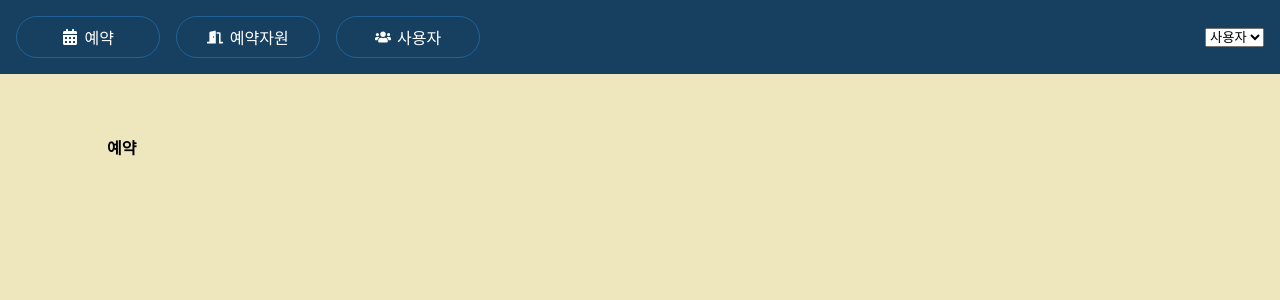
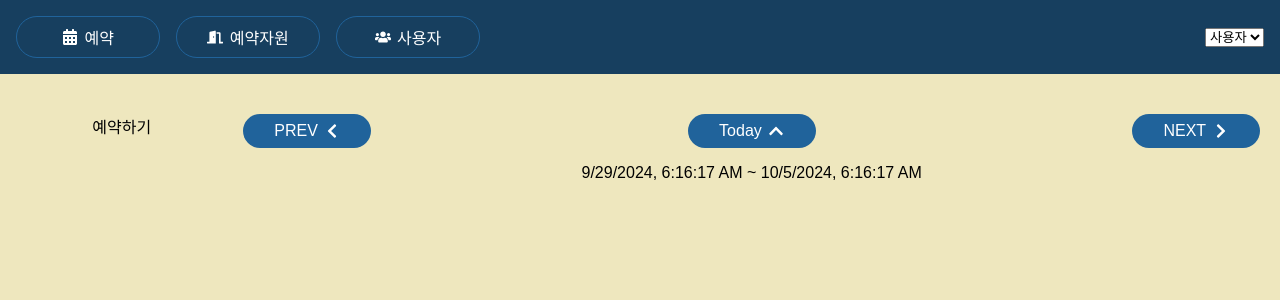
Before and after one commit to leegeon4/React-Demo, a React (Vite) app: page /bookings in a window 1280 px wide. Shown: the top 300 px of the page. Built offline with nearby package versions, Linux system fonts and the light colour scheme.

Commit message:
#8 예약 날짜 UI 제어하기

```diff
--- a/src/App.css
+++ b/src/App.css
@@ -192,3 +192,28 @@
 .item-details .bookable-availability ul {
   list-style: square;
 }
+
+.date-picker {
+  display:flex;
+  margin:0 0 1em;
+  justify-content: space-between;
+  align-items: center;
+}
+.date-picker button {
+  width:8em;
+}
+
+@keyframes spin {
+  100% {
+    transform: rotate(360deg);
+  }
+}
+.page-loading {
+  font-size: 300%;
+}
+.icon-loading {
+  animation: spin 1.5s linear infinite;
+}
+header .icon-loading {
+  color: white;
+}
--- a/src/component/Bookings/BookingsPage.jsx
+++ b/src/component/Bookings/BookingsPage.jsx
@@ -1,7 +1,15 @@
+import WeekPicker from "./WeekPicker.jsx";
+
 function BookingsPage(){
     return(
         <main className="bookings-page">
-            <h4>예약</h4>
+            <div>예약하기</div>
+          {/*  <WeekPicker date="" day="" month=""/>
+                WeekPicker 에서 받을 값이 3개 -> 함수에서 props 로 받거나
+                또는 오브젝트 분해하여 {date, day, month}
+          */}
+            {/* WeekPicker 에게 초기값으로 date 속성을 전달합니다.*/}
+            <WeekPicker date={new Date()}/>
         </main>
     )
 }
--- /dev/null
+++ b/src/component/Bookings/WeekPicker.jsx
@@ -0,0 +1,40 @@
+import {useReducer} from "react";
+import reducer from "./weekReducer.js";
+import getWeek from "./date-util.js";
+import {FaChevronLeft, FaChevronRight, FaChevronUp} from "react-icons/fa";
+
+function  WeekPicker({date}){
+    // date 값으로 getWeek 함수를 통해 state(week) 를 초기화
+    const [week, dispatch] = useReducer(reducer,date,getWeek)
+    return(
+        <div>
+            <p className="date-picker">
+                <button
+                    className="btn"
+                    onClick={() => dispatch({type: "PREV_WEEK"})}>
+                    <span>PREV</span>
+                    <FaChevronLeft/>
+                </button>
+                <button
+                    className="btn"
+                    onClick={() => dispatch({type: "TODAY"})}>
+                    <span>Today</span>
+                    <FaChevronUp/>
+                </button>
+                <button
+                    className="btn"
+                    onClick={() => dispatch({type: "NEXT_WEEK"})}>
+                    <span>NEXT</span>
+                    <FaChevronRight/>
+                </button>
+            </p>
+            <p>
+                {week.start.toLocaleString()} ~ {week.end.toLocaleString()}
+            </p>
+        </div>
+    )
+
+}
+
+
+export default WeekPicker
--- /dev/null
+++ b/src/component/Bookings/date-util.js
@@ -0,0 +1,33 @@
+export default function getWeek(forDate, daysOffset=0){
+
+    // 다음 주, 이전 주 offset으로 날짜 변경
+    forDate = addDays(forDate, daysOffset)
+    // start, end 를 계산하기 위해 요일이 필요합니다.
+    // '화' 요일은 2를 리턴. 지금 날짜 해당 주의 start는 -2, end 는 6-2
+    const  day = forDate.getDay()
+    return {
+        date:forDate,
+        start: addDays(forDate, -day),      // 해당 주의 일요일 날짜
+        end: addDays(forDate, 6-day)  // 해당 주의 토요일 날짜
+    }
+}
+
+function  addDays(forDate, offset){
+    const date = new Date(forDate.getTime());
+    // 원하는 날짜만큼 + 또는 - 계산하여 새로운 날짜값 저장
+    date.setDate(date.getDate() + offset)
+    return date;
+}
+
+/* 위 함수 테스트 입니다.*/
+let result= getWeek(new Date())
+console.log("오늘 result: ", result)
+
+result = getWeek(new Date(), 7)
+console.log("일주일 후 result: ", result)
+
+result = getWeek(new Date(), -7)
+console.log("일주일 전 result: ", result)
+
+result = getWeek(new Date('2024-11-06'))
+console.log("지정한 날짜 result: " ,result)
--- /dev/null
+++ b/src/component/Bookings/weekReducer.js
@@ -0,0 +1,26 @@
+import getWeek from "./date-util.js";
+
+export default function reducer(state, action){
+    switch (action.type){
+        case "NEXT_WEEK":
+            /*지정된 날짜 +7*/
+            return getWeek(state.date, 7);
+        case "PREV_WEEK":
+            /* 지정된 날짜 -7*/
+            return getWeek(state.date, -7);
+        case "TODAY":
+            /* 오늘 날짜*/
+            return getWeek(new Date());
+        case "SET_DATE":
+            /* 임의의 날짜*/
+            return getWeek(new Date(action.payload));
+        default:
+
+            throw new Error(`알 수 없는 aciton type:${action.type} `)
+
+    }
+}
+// return 은 getWeek 메소드로 변경된 state.date 를 구합니다.
+// state 는 오브젝트 : date(선택날짜)
+// , start(date 날짜 해당 주 시작날짜 ), end(마지막 날짜)
+// getWeek 메소드는 다른 컴포넌트에서도 실행합니다.
```
